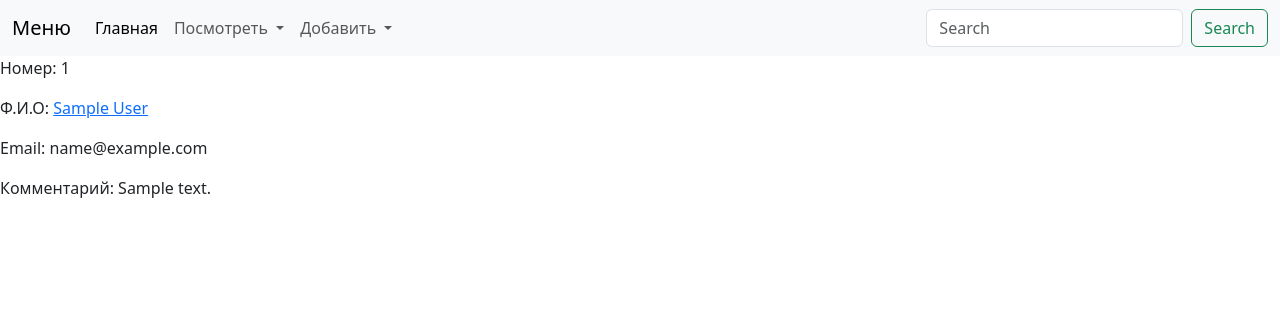
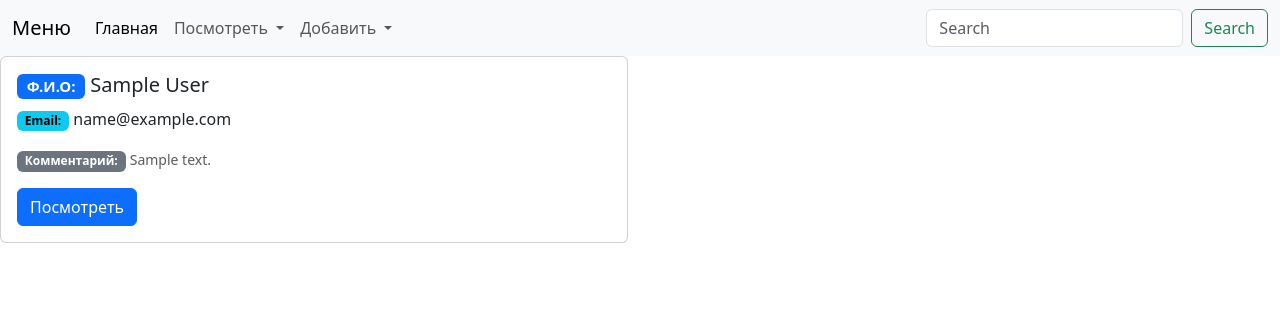
Before and after one commit to Lampa97/Mailing_Service, a Django app: page /mailing/mail-receivers-list/ in a window 1280 px wide. Shown: the top 316 px of the page. Run offline with Django 5.2, Linux system fonts and the light colour scheme; tables that the repository leaves empty hold one stand-in row (values such as "Sample post"); some libraries are stand-ins or nearby versions.

Commit message:
added styles to mail_receiver html docs

```diff
--- a/mailing/templates/mailing/mail_receiver/mail_receivers_list.html
+++ b/mailing/templates/mailing/mail_receiver/mail_receivers_list.html
@@ -4,12 +4,19 @@
 
 {% block content %}
 
-{% for mail_receiver in mail_receivers %}
-
-    <p>Номер: {{ mail_receiver.pk }}</p>
-    <p>Ф.И.О: <a href="{% url 'mailing:mail-receiver-detail' mail_receiver.pk %}">{{ mail_receiver.full_name }}</a></p>
-    <p>Email: {{ mail_receiver.email }}</p>
-    <p>Комментарий: {{ mail_receiver.comment|truncatechars:100 }}</p>
-{% endfor %}
+<div class="row row-cols-1 row-cols-md-2 g-4">
+    {% for mail_receiver in mail_receivers %}
+    <div class="col">
+    <div class="card">
+    <div class="card-body">
+      <h5 class="card-title"><span class="badge text-bg-primary">Ф.И.О:</span> {{ mail_receiver.full_name }}</h5>
+      <p class="card-text"><span class="badge text-bg-info">Email: </span> {{ mail_receiver.email }}</p>
+      <p class="card-text"><span class="badge text-bg-secondary">Комментарий:</span> <small class="text-body-secondary">{{ mail_receiver.comment|truncatechars:100 }}</small></p>
+        <a href="{% url 'mailing:mail-receiver-detail' mail_receiver.pk %}" class="btn btn-primary">Посмотреть</a>
+    </div>
+      </div>
+        </div>
+      {% endfor %}
+  </div>
 
 {% endblock %}
```
Also changed, not shown: mailing/templates/mailing/mail_receiver/mail_receiver_detail.html (+11 -4 lines).
